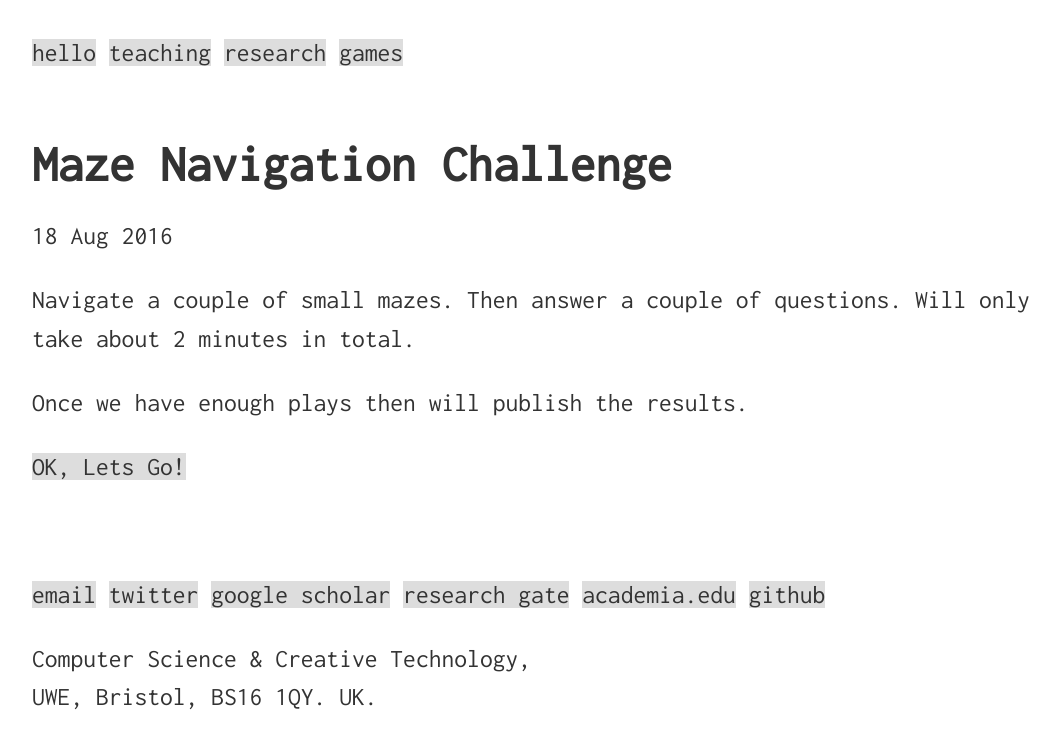
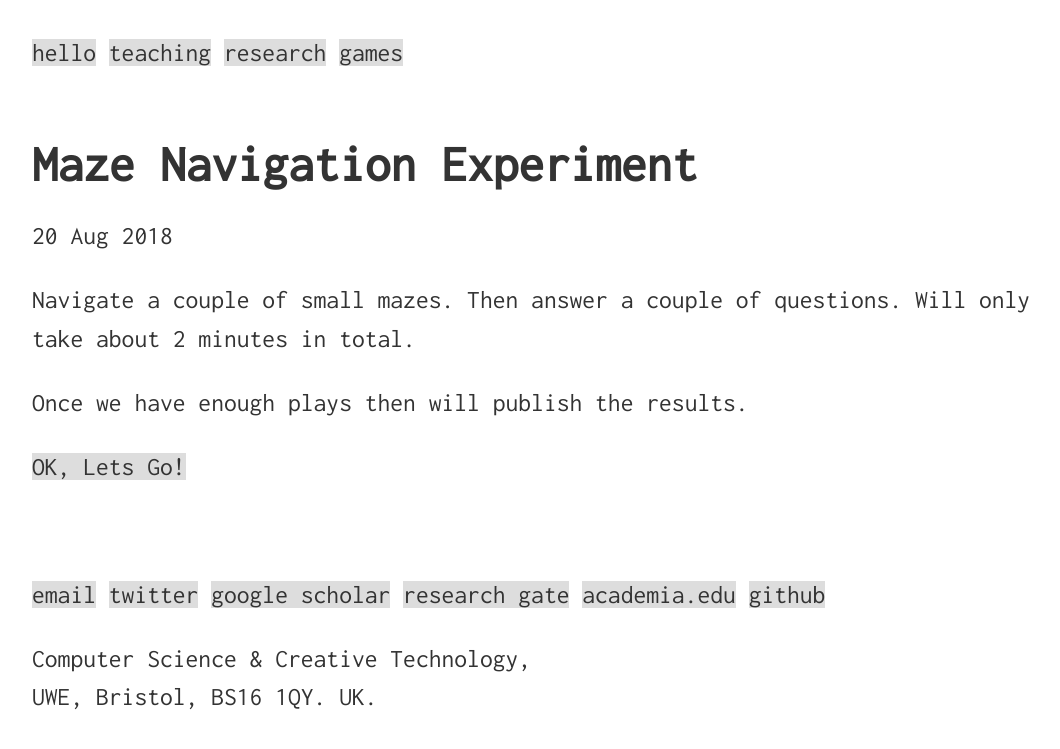
Before and after one commit to seanbutler/www.seanbutler.net, a Jekyll site: the page built from _experiments/001-maze-navigation-challenge.md, in a window 1280 px wide. Shown: the top 749 px of the page, without its empty margins (104-1164 px from the left). Built offline with Jekyll 4.4.1, drawn with Linux system fonts in a browser that asks for light colours.

Commit message:
Update 001-maze-navigation-challenge.md

```diff
--- a/_experiments/001-maze-navigation-challenge.md
+++ b/_experiments/001-maze-navigation-challenge.md
@@ -1,7 +1,7 @@
 ---
 layout: post
-title:  "Maze Navigation Challenge"
-date:   2016-08-18 16:16:01 -0600
+title:  "Maze Navigation Experiment"
+date:   2018-08-20 16:01:01 -0600
 categories: maze navigation experiment
 ---
 
@@ -9,4 +9,4 @@
 
 Once we have enough plays then will publish the results.
 
-[OK, Lets Go!](http://ec2-54-175-220-183.compute-1.amazonaws.com/)
+[OK, Lets Go!](https://maze-experiment-01.herokuapp.com/)
```
